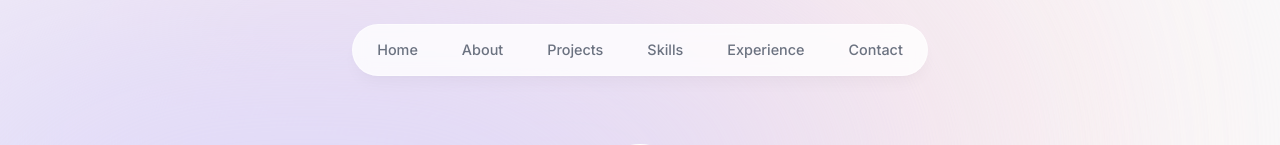
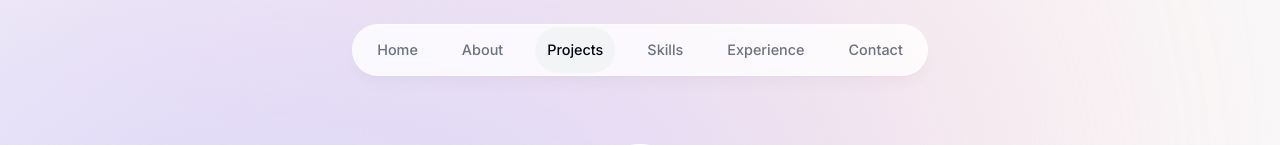
Before and after one commit to SandroSD/my-portfolio, a Next.js app: page / in a window 1280 px wide. Shown: the top 145 px of the page. Built offline with nearby package versions, Linux system fonts and the light colour scheme; grey boxes are pictures that could not be loaded.

Commit message:
finish header section.

```diff
--- a/app/layout.tsx
+++ b/app/layout.tsx
@@ -1,6 +1,7 @@
 import Header from "@/components/Header";
 import "./globals.css";
 import { Inter } from "next/font/google";
+import ActiveSectionContextProvider from "../context/active-section-context";
 
 const inter = Inter({ subsets: ["latin"] });
 
@@ -15,14 +16,16 @@
   children: React.ReactNode;
 }) {
   return (
-    <html lang="en">
+    <html lang="en" className="!scroll-smooth">
       <body
         className={`${inter.className} bg-gray-50 text-gray-950 relative pt-28 sm:pt-36`}
       >
         <div className="bg-[#fbe2e3] absolute top-[-6rem] -z-10 right-[11rem] h-[31.25rem] w-[31.25rem] rounded-full blur-[10rem] sm:w-[68.75rem] dark:bg-[#946263]"></div>
         <div className="bg-[#dbd7fb] absolute top-[-1rem] -z-10 left-[-35rem] h-[31.25rem] w-[50rem] rounded-full blur-[10rem] sm:w-[68.75rem] md:left-[-33rem] lg:left-[-28rem] xl:left-[-15rem] 2xl:left-[-5rem]"></div>
-        <Header />
-        {children}
+        <ActiveSectionContextProvider>
+          <Header />
+          {children}
+        </ActiveSectionContextProvider>
       </body>
     </html>
   );
--- a/components/About.tsx
+++ b/components/About.tsx
@@ -2,10 +2,14 @@
 
 import { motion } from "framer-motion";
 import SectionHeading from "./SectionHeading";
+import { useSectionInView } from "@/lib/hooks";
 
 export default function About() {
+  const { ref } = useSectionInView("About");
+
   return (
     <motion.section
+      ref={ref}
       className="mb-28 max-w-[45rem] text-center leading-8 sm:mb-40 scroll-mt-28"
       initial={{ opacity: 0, y: 100 }}
       animate={{ opacity: 1, y: 0 }}
--- a/components/Header.tsx
+++ b/components/Header.tsx
@@ -2,8 +2,13 @@
 import { motion } from "framer-motion";
 import { links } from "@/lib/data";
 import Link from "next/link";
+import clsx from "clsx";
+import { useActiveSectionContext } from "@/context/active-section-context";
 
 export default function Header() {
+  const { activeSection, setActiveSection, setTimeOfLastClick } =
+    useActiveSectionContext();
+
   return (
     <header className="z-[999] relative">
       <motion.div
@@ -15,16 +20,36 @@
         <ul className="flex w-[22rem] flex-wrap items-center justify-center gap-y-1 text-[0.9rem] font-medium text-gray-500 sm:w-[initial] sm:flex-nowrap sm:gap-5">
           {links.map((link) => (
             <motion.li
-              className="h-3/4 flex items-center justify-center"
+              className="h-3/4 flex items-center justify-center relative"
               key={link.hash}
               initial={{ y: -100, opacity: 0 }}
               animate={{ y: 0, opacity: 1 }}
             >
               <Link
-                className="flex w-full items-center justify-center px-3 py-3 hover:text-gray-950 transition"
+                className={clsx(
+                  "flex w-full items-center justify-center px-3 py-3 hover:text-gray-950 transition",
+                  {
+                    "text-gray-950": activeSection === link.name,
+                  }
+                )}
                 href={link.hash}
+                onClick={() => {
+                  setActiveSection(link.name);
+                  setTimeOfLastClick(Date.now());
+                }}
               >
                 {link.name}
+                {link.name === activeSection && (
+                  <motion.span
+                    className="bg-gray-100 rounded-full absolute inset-0 -z-10"
+                    layoutId="activeSection"
+                    transition={{
+                      type: "spring",
+                      stiffness: 380,
+                      damping: 30,
+                    }}
+                  ></motion.span>
+                )}
               </Link>
             </motion.li>
           ))}
--- a/components/Intro.tsx
+++ b/components/Intro.tsx
@@ -6,10 +6,17 @@
 import { BsArrowRight, BsLinkedin } from "react-icons/bs";
 import { HiDownload } from "react-icons/hi";
 import { FaGithubSquare } from "react-icons/fa";
+import { useSectionInView } from "@/lib/hooks";
 
 export default function Intro() {
+  const { ref } = useSectionInView("Home", 0.5);
+
   return (
-    <section className="mb-28 max-w-[50rem] text-center sm:mb-0">
+    <section
+      id="home"
+      ref={ref}
+      className="mb-28 max-w-[50rem] text-center sm:mb-0 scroll-mt-[100rem]"
+    >
       <div className="flex items-center justify-center">
         <div className="relative">
           <motion.div
@@ -80,7 +87,11 @@
           Download CV{" "}
           <HiDownload className="opacity-60 group-hover:translate-y-1" />
         </a>
-        <a className="bg-white text-gray-700 p-4 flex items-center gap-2 rounded-full focus:scale-[1.15] hover:scale-[1.15] hover:text-gray-950 active:scale-105 transition-all cursor-pointer border border-black/10" href="https://linkedin.com" target="_blank">
+        <a
+          className="bg-white text-gray-700 p-4 flex items-center gap-2 rounded-full focus:scale-[1.15] hover:scale-[1.15] hover:text-gray-950 active:scale-105 transition-all cursor-pointer border border-black/10"
+          href="https://linkedin.com"
+          target="_blank"
+        >
           <BsLinkedin />
         </a>
         <a className="bg-white text-gray-700 p-4 flex items-center gap-2 text-[1.35rem] rounded-full focus:scale-[1.15] hover:scale-[1.15] hover:text-gray-950 active:scale-105 transition-all cursor-pointer border border-black/10">
--- a/components/Projects.tsx
+++ b/components/Projects.tsx
@@ -1,11 +1,16 @@
+"use client";
+
+import React from "react";
 import { projectsData } from "@/lib/data";
 import SectionHeading from "./SectionHeading";
 import Project from "./Project";
-import React from "react";
+import { useSectionInView } from "@/lib/hooks";
 
 export default function Projects() {
+  const { ref } = useSectionInView("Projects", 0.5);
+
   return (
-    <section className="scroll-mt-28 mb-28 text-center">
+    <section ref={ref} id="projects" className="scroll-mt-28 mb-28 text-center">
       <SectionHeading>My Projects</SectionHeading>
       <div>
         {projectsData.map((project, index) => (
--- /dev/null
+++ b/context/active-section-context.tsx
@@ -0,0 +1,48 @@
+"use client";
+import { useState, createContext, useContext } from "react";
+import { SectionName } from "@/lib/types";
+
+type ActiveSectionContextProviderProps = {
+  children: React.ReactNode;
+};
+
+type ActiveSectionContextType = {
+  activeSection: SectionName;
+  setActiveSection: React.Dispatch<React.SetStateAction<SectionName>>;
+  timeOfLastClick: number;
+  setTimeOfLastClick: React.Dispatch<React.SetStateAction<number>>;
+};
+
+export const ActiveSectionContext =
+  createContext<ActiveSectionContextType | null>(null);
+
+export default function ActiveSectionContextProvider({
+  children,
+}: ActiveSectionContextProviderProps) {
+  const [activeSection, setActiveSection] = useState<SectionName>("Home");
+  const [timeOfLastClick, setTimeOfLastClick] = useState(0);
+  return (
+    <ActiveSectionContext.Provider
+      value={{
+        activeSection,
+        setActiveSection,
+        timeOfLastClick,
+        setTimeOfLastClick,
+      }}
+    >
+      {children}
+    </ActiveSectionContext.Provider>
+  );
+}
+
+export function useActiveSectionContext() {
+  const context = useContext(ActiveSectionContext);
+
+  if (context === null) {
+    throw new Error(
+      "useActiveSectionContext must be used within a ActiveSectionContextProvider"
+    );
+  }
+
+  return context;
+}
--- /dev/null
+++ b/lib/hooks.ts
@@ -0,0 +1,21 @@
+import { useActiveSectionContext } from "@/context/active-section-context";
+import { useEffect } from "react";
+import { useInView } from "react-intersection-observer";
+import type { SectionName } from "./types";
+
+export function useSectionInView(sectionName: SectionName, threshold = 0.75) {
+  const { ref, inView } = useInView({
+    threshold,
+  });
+  const { setActiveSection, timeOfLastClick } = useActiveSectionContext();
+
+  useEffect(() => {
+    if (inView && Date.now() - timeOfLastClick > 1000) {
+      setActiveSection(sectionName);
+    }
+  }, [inView, setActiveSection, timeOfLastClick, sectionName]);
+
+  return {
+    ref,
+  };
+}
--- /dev/null
+++ b/lib/types.ts
@@ -0,0 +1,3 @@
+import { links } from "./data";
+
+export type SectionName = (typeof links)[number]["name"];
--- a/package.json
+++ b/package.json
@@ -13,6 +13,7 @@
     "@types/react": "18.2.31",
     "@types/react-dom": "18.2.14",
     "autoprefixer": "10.4.16",
+    "clsx": "^2.0.0",
     "eslint": "8.52.0",
     "eslint-config-next": "13.5.6",
     "framer-motion": "^10.16.4",
@@ -21,6 +22,7 @@
     "react": "18.2.0",
     "react-dom": "18.2.0",
     "react-icons": "^4.11.0",
+    "react-intersection-observer": "^9.5.2",
     "tailwindcss": "3.3.3",
     "typescript": "5.2.2"
   }
```
Also changed, not shown: 1 other file (tests, documents, lock files or other folders).
